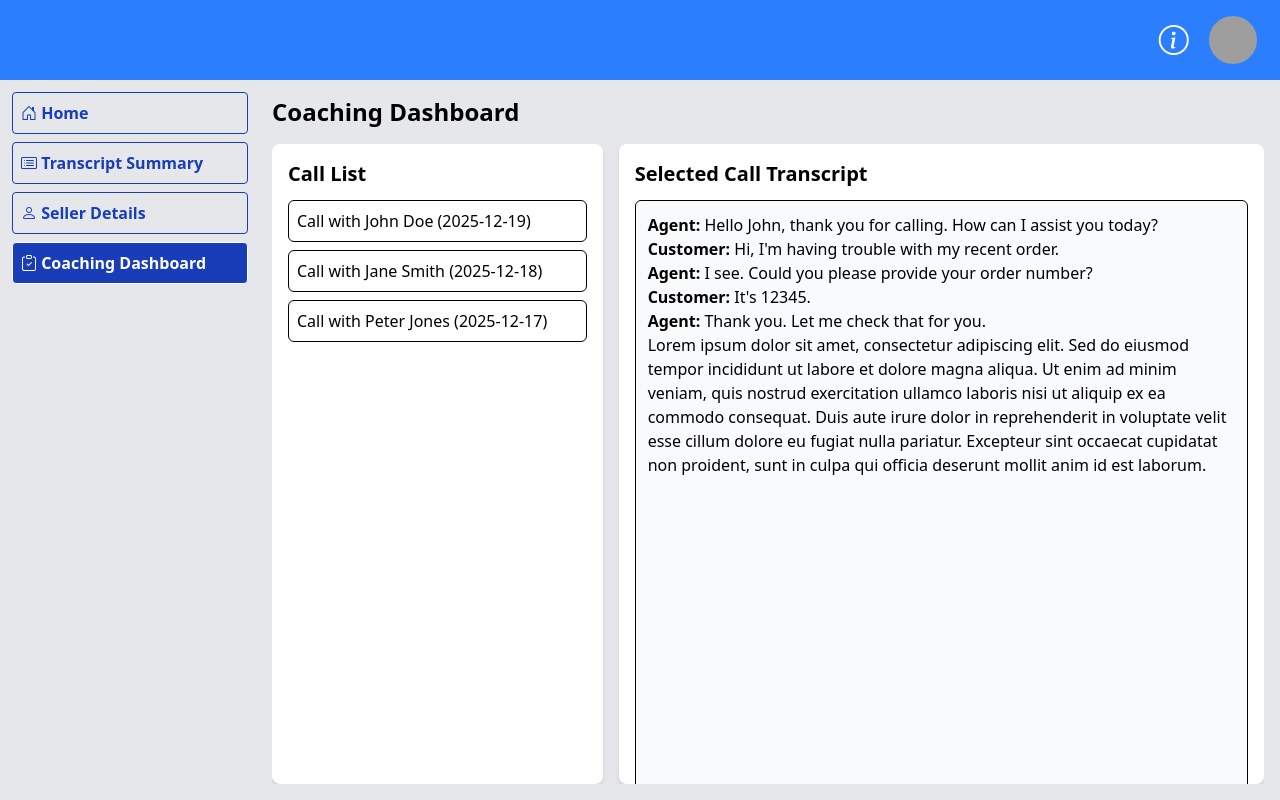
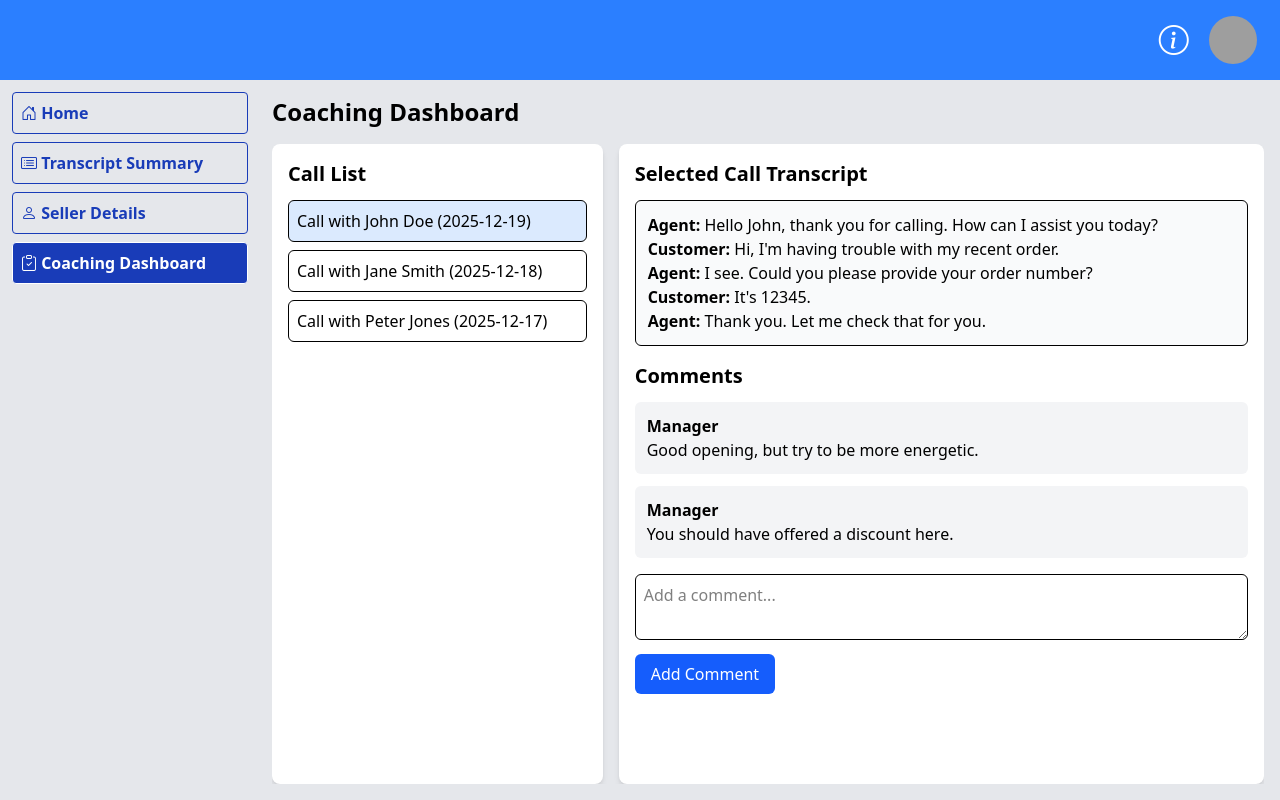
Before and after one commit to GrishaAngelovGH/conversation-intelligence, a React (Vite) app: page /coaching-dashboard in a window 1280 px wide. Built offline with nearby package versions, Linux system fonts and the light colour scheme; grey boxes are pictures that could not be loaded.

Commit message:
Implement basic commenting for CoachingDashboard

```diff
--- a/src/components/Pages/CoachingDashboard/CoachingDashboard.jsx
+++ b/src/components/Pages/CoachingDashboard/CoachingDashboard.jsx
@@ -1,4 +1,76 @@
+import { useState } from 'react'
+
+const mockCalls = [
+  {
+    id: 1,
+    agent: 'John Doe',
+    date: '2025-12-19',
+    transcript: [
+      { speaker: 'Agent', text: 'Hello John, thank you for calling. How can I assist you today?' },
+      { speaker: 'Customer', text: 'Hi, I\'m having trouble with my recent order.' },
+      { speaker: 'Agent', text: 'I see. Could you please provide your order number?' },
+      { speaker: 'Customer', text: 'It\'s 12345.' },
+      { speaker: 'Agent', text: 'Thank you. Let me check that for you.' },
+    ],
+    comments: [
+      { id: 1, author: 'Manager', text: 'Good opening, but try to be more energetic.' },
+      { id: 2, author: 'Manager', text: 'You should have offered a discount here.' },
+    ]
+  },
+  {
+    id: 2,
+    agent: 'Jane Smith',
+    date: '2025-12-18',
+    transcript: [
+      { speaker: 'Agent', text: 'Thanks for calling, this is Jane.' },
+      { speaker: 'Customer', text: 'I want to cancel my subscription.' },
+    ],
+    comments: []
+  },
+  {
+    id: 3,
+    agent: 'Peter Jones',
+    date: '2025-12-17',
+    transcript: [
+      { speaker: 'Agent', text: 'Hello, you\'re speaking with Peter.' },
+    ],
+    comments: []
+  },
+]
+
 const CoachingDashboard = () => {
+  const [calls, setCalls] = useState(mockCalls)
+  const [selectedCall, setSelectedCall] = useState(mockCalls[0])
+  const [newComment, setNewComment] = useState('')
+
+  const handleSelectCall = (call) => {
+    setSelectedCall(call)
+  }
+
+  const handleAddComment = () => {
+    if (newComment.trim() === '') return
+
+    const updatedCall = {
+      ...selectedCall,
+      comments: [
+        ...selectedCall.comments,
+        {
+          id: Date.now(),
+          author: 'Manager',
+          text: newComment,
+        },
+      ],
+    }
+
+    const updatedCalls = calls.map((call) =>
+      call.id === updatedCall.id ? updatedCall : call
+    )
+
+    setCalls(updatedCalls)
+    setSelectedCall(updatedCall)
+    setNewComment('')
+  }
+
   return (
     <div className="p-4 h-full flex flex-col">
       <h1 className="text-2xl font-bold mb-4">Coaching Dashboard</h1>
@@ -6,34 +78,60 @@ const CoachingDashboard = () => {
         <div className="w-1/3 bg-white p-4 rounded-lg shadow-md mr-4 overflow-y-auto">
           <h2 className="text-xl font-semibold mb-3">Call List</h2>
           <ul className="space-y-2">
-            <li className="p-2 border rounded-md cursor-pointer hover:bg-gray-100">Call with John Doe (2025-12-19)</li>
-            <li className="p-2 border rounded-md cursor-pointer hover:bg-gray-100">Call with Jane Smith (2025-12-18)</li>
-            <li className="p-2 border rounded-md cursor-pointer hover:bg-gray-100">Call with Peter Jones (2025-12-17)</li>
+            {calls.map((call) => (
+              <li
+                key={call.id}
+                className={`p-2 border rounded-md cursor-pointer ${selectedCall?.id === call.id ? 'bg-blue-100' : 'hover:bg-gray-100'}`}
+                onClick={() => handleSelectCall(call)}
+              >
+                Call with {call.agent} ({call.date})
+              </li>
+            ))}
           </ul>
         </div>
 
         <div className="flex-1 bg-white p-4 rounded-lg shadow-md overflow-y-auto">
-          <h2 className="text-xl font-semibold mb-3">Selected Call Transcript</h2>
-          <div className="border p-3 rounded-md bg-gray-50 h-full">
-            <p>
-              <strong>Agent:</strong> Hello John, thank you for calling. How can I assist you today?
-            </p>
-            <p>
-              <strong>Customer:</strong> Hi, I&apos;m having trouble with my recent order.
-            </p>
-            <p>
-              <strong>Agent:</strong> I see. Could you please provide your order number?
-            </p>
-            <p>
-              <strong>Customer:</strong> It&apos;s 12345.
-            </p>
-            <p>
-              <strong>Agent:</strong> Thank you. Let me check that for you.
-            </p>
-            <p>
-              Lorem ipsum dolor sit amet, consectetur adipiscing elit. Sed do eiusmod tempor incididunt ut labore et dolore magna aliqua. Ut enim ad minim veniam, quis nostrud exercitation ullamco laboris nisi ut aliquip ex ea commodo consequat. Duis aute irure dolor in reprehenderit in voluptate velit esse cillum dolore eu fugiat nulla pariatur. Excepteur sint occaecat cupidatat non proident, sunt in culpa qui officia deserunt mollit anim id est laborum.
-            </p>
-          </div>
+          {selectedCall ? (
+            <>
+              <h2 className="text-xl font-semibold mb-3">Selected Call Transcript</h2>
+              <div className="border p-3 rounded-md bg-gray-50 mb-4">
+                {selectedCall.transcript.map((line, index) => (
+                  <p key={index}>
+                    <strong>{line.speaker}:</strong> {line.text}
+                  </p>
+                ))}
+              </div>
+
+              <h2 className="text-xl font-semibold mb-3">Comments</h2>
+              <div className="space-y-3">
+                {selectedCall.comments.map((comment) => (
+                  <div key={comment.id} className="bg-gray-100 p-3 rounded-md">
+                    <p className="font-semibold">{comment.author}</p>
+                    <p>{comment.text}</p>
+                  </div>
+                ))}
+              </div>
+
+              <div className="mt-4">
+                <textarea
+                  className="w-full p-2 border rounded-md"
+                  placeholder="Add a comment..."
+                  value={newComment}
+                  onChange={(e) => setNewComment(e.target.value)}
+                ></textarea>
+                <button
+                  className="mt-2 px-4 py-2 bg-blue-600 text-white rounded-md hover:bg-blue-700"
+                  onClick={handleAddComment}
+                >
+                  Add Comment
+                </button>
+              </div>
+            </>
+          ) : (
+            <div className="flex items-center justify-center h-full">
+              <p className="text-gray-500">Select a call to see the details.</p>
+            </div>
+          )}
         </div>
       </div>
     </div>
```
Also changed, not shown: 2 other files (tests, documents, lock files or other folders).
